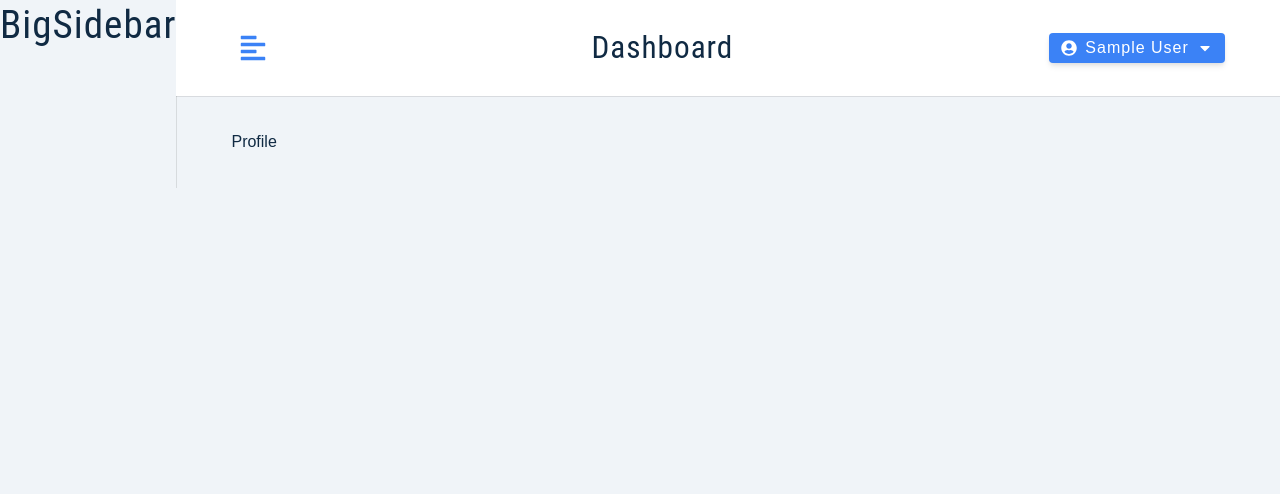
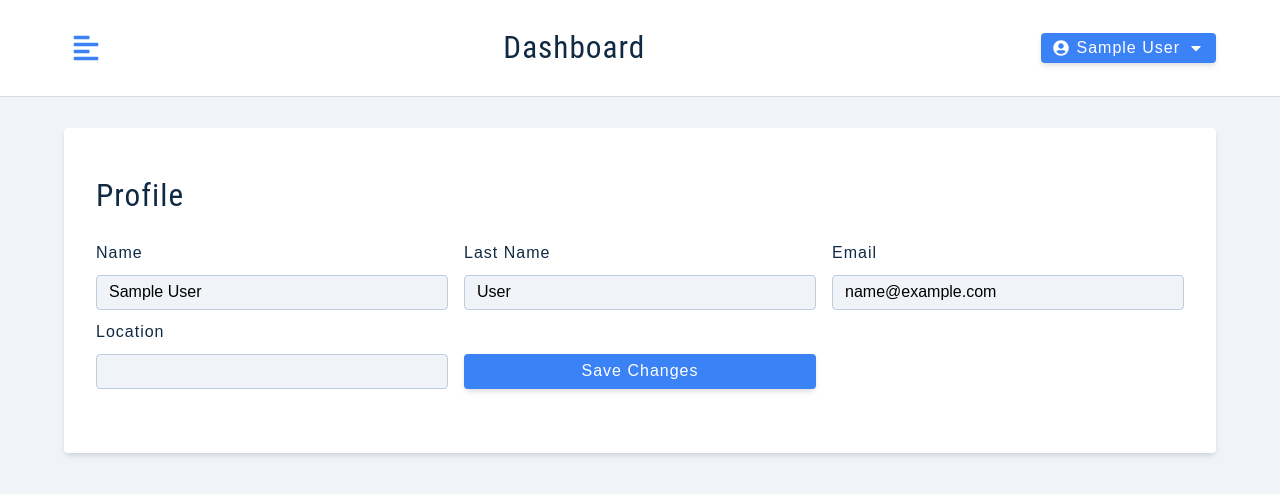
Before and after one commit to 1motiur4/jobster, a React (Create React App) app: page /profile in a window 1280 px wide. Shown: the top 494 px of the page. Built offline with nearby package versions, Linux system fonts and the light colour scheme; sample sign-in values are in the browser's storage.

Commit message:
574 done

```diff
--- a/src/components/BigSidebar.jsx
+++ b/src/components/BigSidebar.jsx
@@ -1,8 +1,24 @@
+import NavLinks from "./NavLinks";
+import Logo from "../components/Logo";
 import Wrapper from "../assets/wrappers/BigSidebar";
+import { useSelector } from "react-redux";
 
 const BigSidebar = () => {
-  return <Wrapper>
-    <h2>BigSidebar</h2>
-  </Wrapper>
-}
-export default BigSidebar
+  const { isSidebarOpen } = useSelector((store) => store.user);
+
+  return (
+    <Wrapper>
+      <div
+        className={`sidebar-container ${isSidebarOpen ? "show-sidebar" : null}`}
+      >
+        <div className="content">
+          <header>
+            <Logo />
+          </header>
+          <NavLinks />
+        </div>
+      </div>
+    </Wrapper>
+  );
+};
+export default BigSidebar;
--- a/src/components/FormRow.jsx
+++ b/src/components/FormRow.jsx
@@ -5,7 +5,7 @@
         htmlFor={name}
         className="form-label"
       >
-        {name}
+        {labelText || name}
       </label>
       <input
         type={type}
--- /dev/null
+++ b/src/components/NavLinks.jsx
@@ -0,0 +1,26 @@
+import { NavLink } from "react-router-dom";
+import links from "../utils/links";
+
+const NavLinks = ({ toggleSidebar }) => {
+  return (
+    <div className="nav-links">
+      {links.map((link) => {
+        const { text, path, id, icon } = link;
+        return (
+          <NavLink
+            to={path}
+            className={({ isActive }) =>
+              isActive ? "nav-link active" : "nav-link"
+            }
+            key={id}
+            onClick={toggleSidebar}
+          >
+            <span className="icon">{icon}</span>
+            {text}
+          </NavLink>
+        );
+      })}
+    </div>
+  );
+};
+export default NavLinks;
--- a/src/components/SmallSidebar.jsx
+++ b/src/components/SmallSidebar.jsx
@@ -5,6 +5,7 @@
 import { useSelector, useDispatch } from "react-redux";
 import { toggleSidebar } from "../features/user/userSlice";
 import links from "../utils/links";
+import NavLinks from "./NavLinks";
 
 const SmallSidebar = () => {
   const { isSidebarOpen } = useSelector((store) => store.user);
@@ -30,24 +31,7 @@
           <header>
             <Logo />
           </header>
-          <div className="nav-links">
-            {links.map((link) => {
-              const { text, path, id, icon } = link;
-              return (
-                <NavLink
-                  to={path}
-                  className={({ isActive }) =>
-                    isActive ? "nav-link active" : "nav-link"
-                  }
-                  key={id}
-                  onClick={toggle}
-                >
-                  <span className="icon">{icon}</span>
-                  {text}
-                </NavLink>
-              );
-            })}
-          </div>
+          <NavLinks toggleSidebar={toggle} />
         </div>
       </div>
     </Wrapper>
--- a/src/components/index.js
+++ b/src/components/index.js
@@ -2,5 +2,6 @@
 import BigSidebar from "./BigSidebar";
 import SmallSidebar from "./SmallSidebar";
 import Navbar from "./Navbar";
+import FormRow from "./FormRow";
 
-export { Logo, BigSidebar, SmallSidebar, Navbar };
+export { Logo, BigSidebar, SmallSidebar, Navbar, FormRow };
--- a/src/features/user/userSlice.js
+++ b/src/features/user/userSlice.js
@@ -37,6 +37,23 @@
   }
 );
 
+export const updateUser = createAsyncThunk(
+  "user/Updateuser",
+  async (user, thunkAPI) => {
+    try {
+      const resp = await customFetch.patch("/auth/updateUser", user, {
+        headers: {
+          authorization: `Bearer ${thunkAPI.getState().user.user.token}`,
+        },
+      });
+      return resp.data;
+    } catch (error) {
+      console.log(error.response);
+      return thunkAPI.rejectWithValue(error.response.data.msg);
+    }
+  }
+);
+
 const userSlice = createSlice({
   name: "user",
   initialState,
@@ -48,7 +65,7 @@
       state.user = null;
       state.isSidebarOpen = false;
       removeUserFromLocalStorage();
-    }
+    },
   },
   extraReducers: (builder) => {
     builder
@@ -79,6 +96,20 @@
       .addCase(loginUser.rejected, (state, action) => {
         state.isLoading = false;
         toast.error(action.payload);
+      })
+      .addCase(updateUser.pending, (state) => {
+        state.isLoading = true;
+      })
+      .addCase(updateUser.fulfilled, (state, action) => {
+        const { user } = action.payload;
+        state.isLoading = false;
+        state.user = user;
+        addUserToLocalStorage(user);
+        toast.success("User updated");
+      })
+      .addCase(updateUser.rejected, (state, action) => {
+        state.isLoading = false;
+        toast.error(action.payload);
       });
   },
 });
--- a/src/pages/dashboard/Profile.jsx
+++ b/src/pages/dashboard/Profile.jsx
@@ -1,6 +1,80 @@
+import { useState } from "react";
+import { FormRow } from "../../components";
+import Wrapper from "../../assets/wrappers/DashboardFormPage";
+import { useDispatch, useSelector } from "react-redux";
+import { toast } from "react-toastify";
+import { updateUser } from "../../features/user/userSlice";
+
 const Profile = () => {
+  const { isLoading, user } = useSelector((store) => store.user);
+  const dispatch = useDispatch();
+
+  const [userData, setUserData] = useState({
+    name: user?.name || "",
+    email: user?.email || "",
+    lastName: user?.lastName || "",
+    location: user?.location || "",
+  });
+
+  const { name, email, lastName, location } = userData;
+
+  const handleSubmit = (e) => {
+    e.preventDefault();
+    if (!name || !email || !lastName || !location) {
+      toast.error("please fill out all fields");
+      return;
+    }
+    dispatch(updateUser(userData));
+  };
+
+  const handleChange = (e) => {
+    const { name, value } = e.target;
+    setUserData({ ...userData, [name]: value });
+  };
+
   return (
-    <div>Profile</div>
-  )
-}
-export default Profile
+    <Wrapper>
+      <form
+        className="form"
+        onSubmit={handleSubmit}
+      >
+        <h3>profile</h3>
+        <div className="form-center">
+          <FormRow
+            type="text"
+            name="name"
+            value={name}
+            handleChange={handleChange}
+          />
+          <FormRow
+            type="text"
+            labelText="last name"
+            name="lastName"
+            value={lastName}
+            handleChange={handleChange}
+          />
+          <FormRow
+            type="email"
+            name="email"
+            value={email}
+            handleChange={handleChange}
+          />
+          <FormRow
+            type="text"
+            name="location"
+            value={location}
+            handleChange={handleChange}
+          />
+          <button
+            type="submit"
+            className="btn btn-block"
+            disabled={isLoading}
+          >
+            {isLoading ? "Please Wait..." : "Save Changes"}
+          </button>
+        </div>
+      </form>
+    </Wrapper>
+  );
+};
+export default Profile;
```
